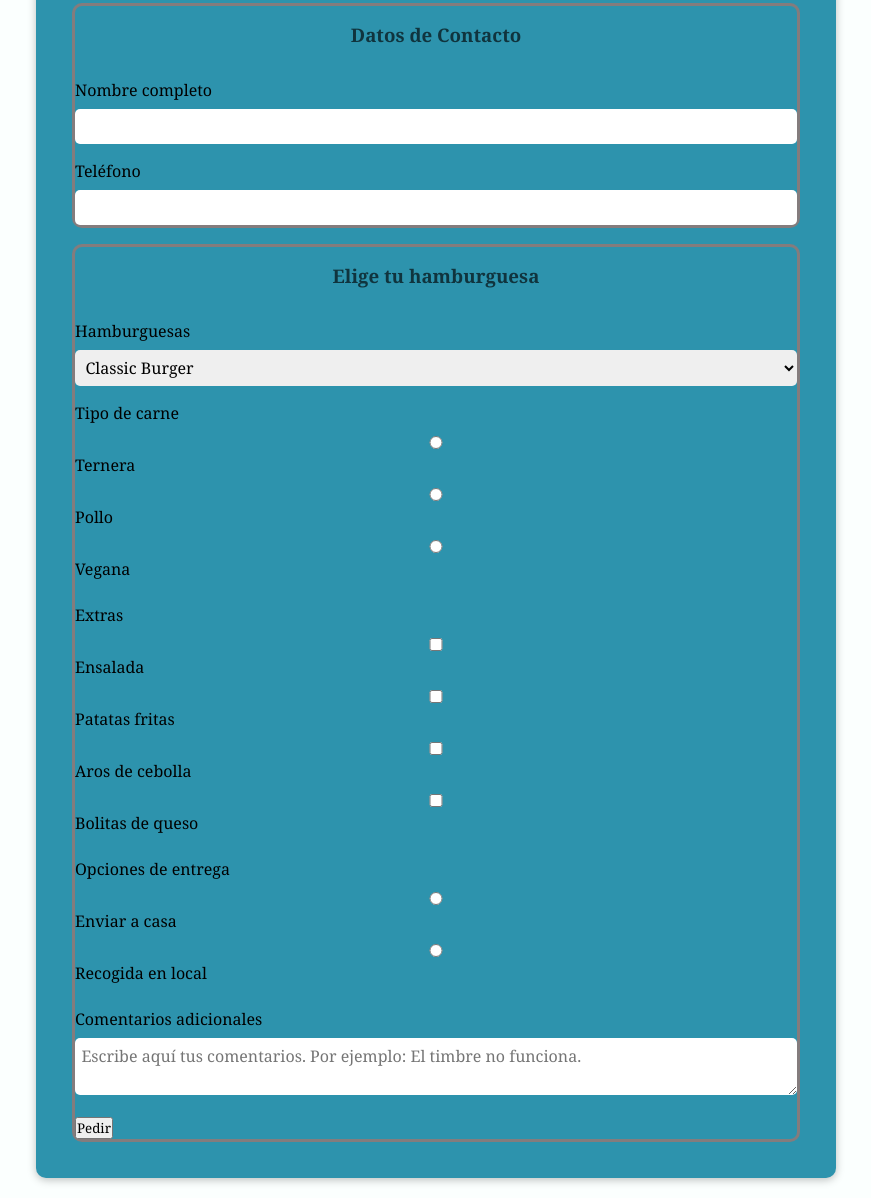
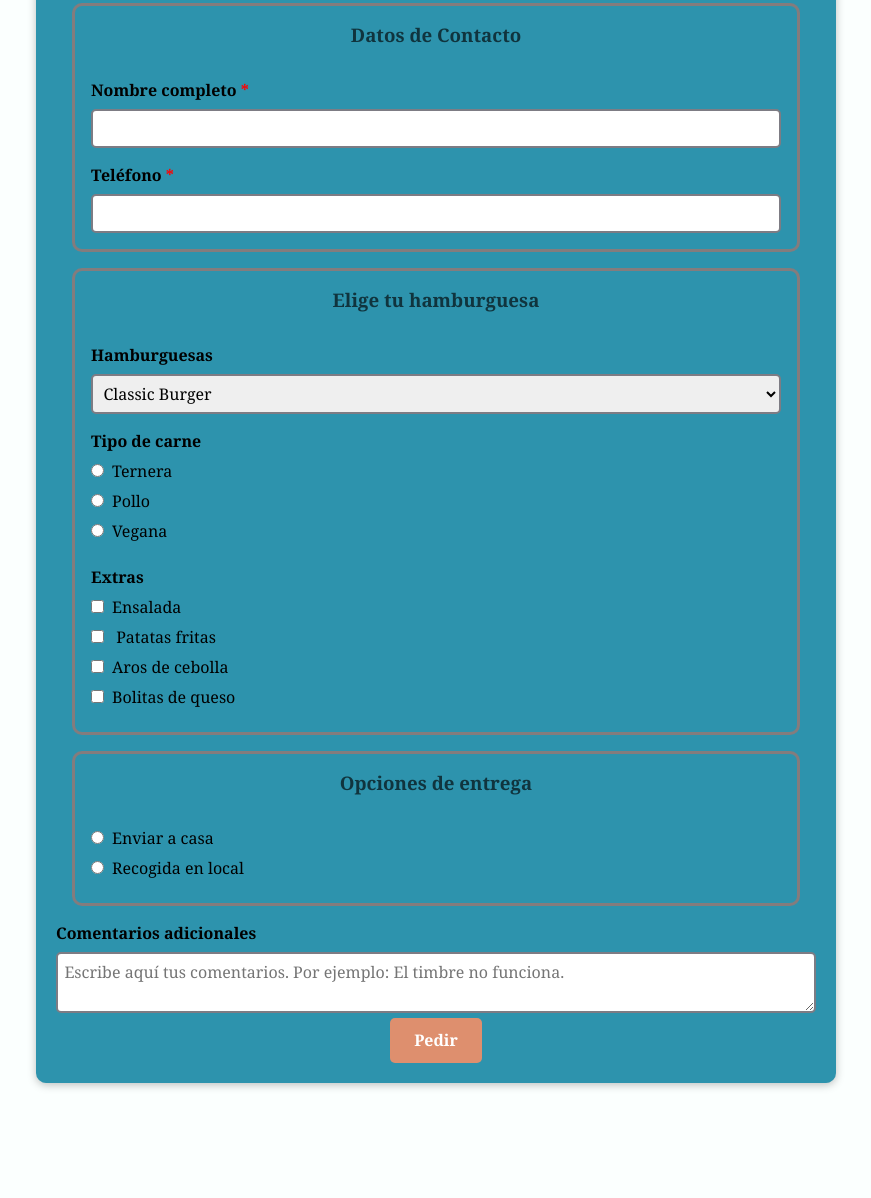
Before and after one commit to AidaG91/Lab-W2-D4-2, a plain HTML site: page index.html in a window 1280 px wide. Shown: the part 189-1387 px from the top of the page, without its empty margins (204-1075 px from the left). After the commit the page ends 1292 px from the top, so only its background shows below. Drawn offline with Linux system fonts and the light colour scheme.

Commit message:
CSS y cambios en html

```diff
--- a/index.html
+++ b/index.html
@@ -13,11 +13,11 @@
     <div class="container">
       <form action="" method="POST">
         <h3>Datos de Contacto</h3>
-        <div>
+        <div class="titulo">
           <label for="nombre">Nombre completo</label>
           <input type="text" name="nombre" id="nombre" required />
         </div>
-        <div>
+        <div class="titulo">
           <label for="telefono">Teléfono</label>
           <input type="tel" id="telefono" name="telefono" required />
         </div>
@@ -26,8 +26,8 @@
       <form action="" method="POST">
         <h3>Elige tu hamburguesa</h3>
         <div>
-          <label for="tipos-hamburguesa">Hamburguesas</label>
-          <select name="tipos-hamburguesa" id="tipos-hamburguesa" required>
+          <label for="tipos-hamburguesa" class="titulo">Hamburguesas</label>
+          <select name="tipos-hamburguesa" id="tipos-hamburguesa" >
             <option value="classic">Classic Burger</option>
             <option value="completa">Burger Completa</option>
             <option value="perrito">Perrito Burger</option>
@@ -37,7 +37,7 @@
           </select>
         </div>
         <div>
-          <label required>Tipo de carne</label>
+          <label class="titulo">Tipo de carne</label>
           <div class="radio-button">
             <label>
               <input
@@ -47,7 +47,11 @@
               />Ternera</label
             >
             <label>
-              <input type="radio" name="tipo-carne" value="pollo" />Pollo</label
+              <input
+              type="radio"
+              name="tipo-carne"
+              value="pollo"
+              />Pollo</label
             >
             <label>
               <input
@@ -60,7 +64,7 @@
         </div>
 
         <div>
-          <label>Extras</label>
+          <label class="titulo">Extras</label>
           <div class="extras">
             <label>
               <input type="checkbox" name="extras[]" value="ensalada" />Ensalada
@@ -79,9 +83,9 @@
             </label>
           </div>
         </div>
-
-        <div>
-          <label required>Opciones de entrega</label>
+      </form>
+        <form action="" method="POST">
+          <h3>Opciones de entrega</h3>
           <div class="radio-button">
             <label>
               <input type="radio" name="entrega" value="envio" />Enviar a
@@ -92,9 +96,10 @@
               local</label
             >
           </div>
-        </div>
+        </form>
+
         <div>
-          <label for="comentarios">Comentarios adicionales</label>
+          <label for="comentarios" class="titulo">Comentarios adicionales</label>
           <textarea
             id="comentarios"
             name="comentarios"
@@ -103,7 +108,7 @@
           ></textarea>
         </div>
 
-        <div>
+        <div class="button">
           <button type="submit">Pedir</button>
         </div>
       </form>
--- a/style.css
+++ b/style.css
@@ -50,6 +50,7 @@ form {
   margin: 1rem 1rem;
   border: 3px solid rgb(132, 124, 125);
   border-radius: 10px;
+  padding: 0 1rem 1rem;
 }
 
 label {
@@ -58,16 +59,67 @@ label {
   color: black;
 }
 
+.titulo {
+  font-weight: bold;
+}
+
 input,
 textarea,
 select {
   width: 100%;
   max-width: 100%;
   padding: 0.4rem;
-  border: none;
+  border: 2px solid rgb(125, 124, 132);
   border-radius: 5px;
   font-size: 1rem;
   outline: none;
-  /* margin-left: 1rem;
-margin-right: 1rem; */
+  transition: border-color 0.2s ease;
 }
+
+input:focus,
+select:focus,
+textarea:focus {
+  border-color: rgb(222, 143, 110);
+}
+
+input[type="checkbox"],
+input[type="radio"] {
+  width: auto;
+  margin-right: 0.5rem;
+}
+
+button {
+  background-color: rgb(222, 143, 110);
+  color: #fff;
+  font-size: 1rem;
+  font-weight: bold;
+  padding: 0.7rem 1.5rem;
+  border: none;
+  border-radius: 5px;
+  cursor: pointer;
+  transition: background-color 0.2s ease;
+}
+
+.button {
+  display: flex;
+  justify-content: center;
+}
+button:hover {
+  background-color: rgb(125, 124, 132);
+}
+
+@media (max-width: 600px) {
+  .container {
+    padding: 20px;
+  }
+  button {
+    width: 100%;
+    text-align: center;
+  }
+}
+
+label[for]:has(+ input[required])::after,
+label[for]:has(+ textarea[required])::after {
+  content: " *";
+  color: red;
+}
```
